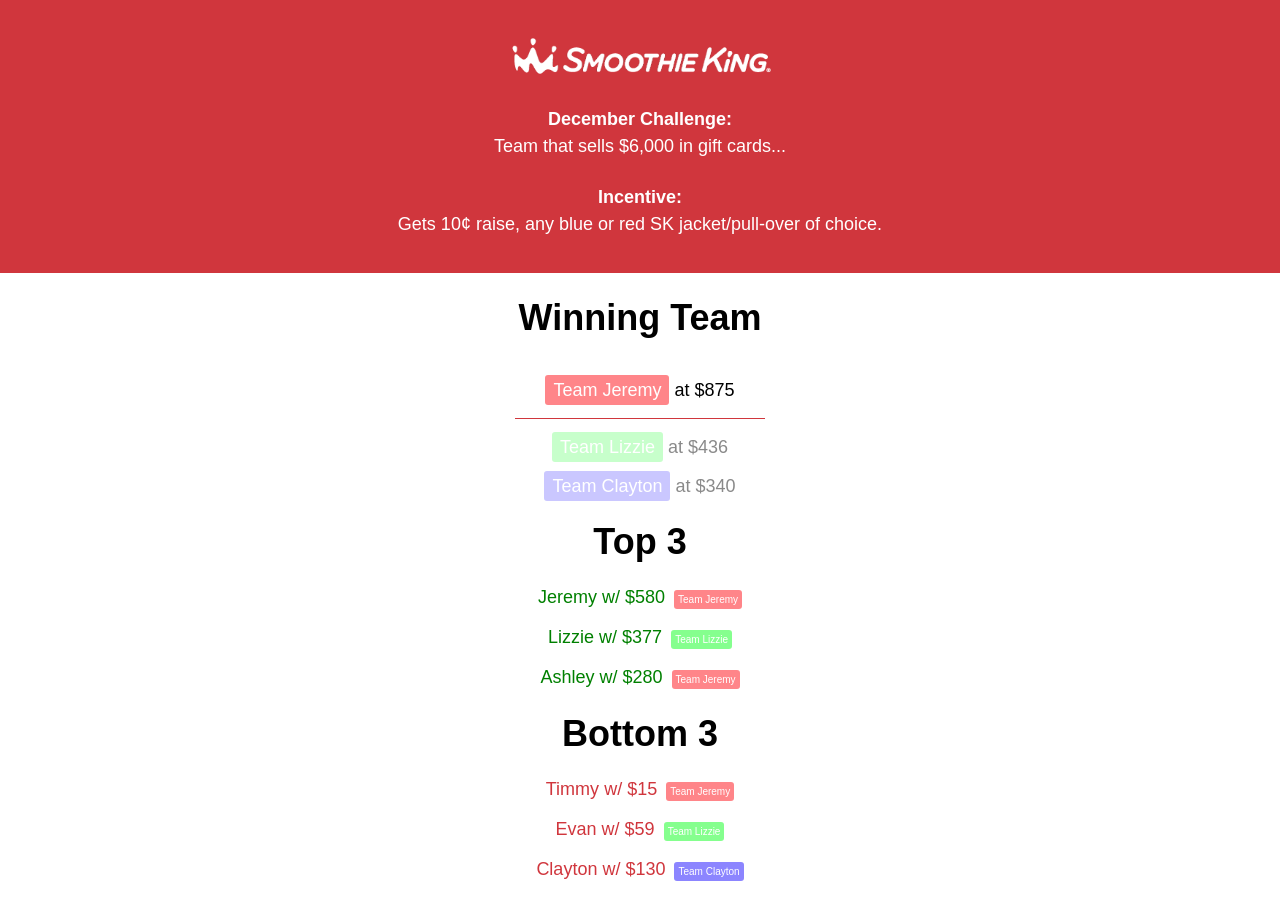
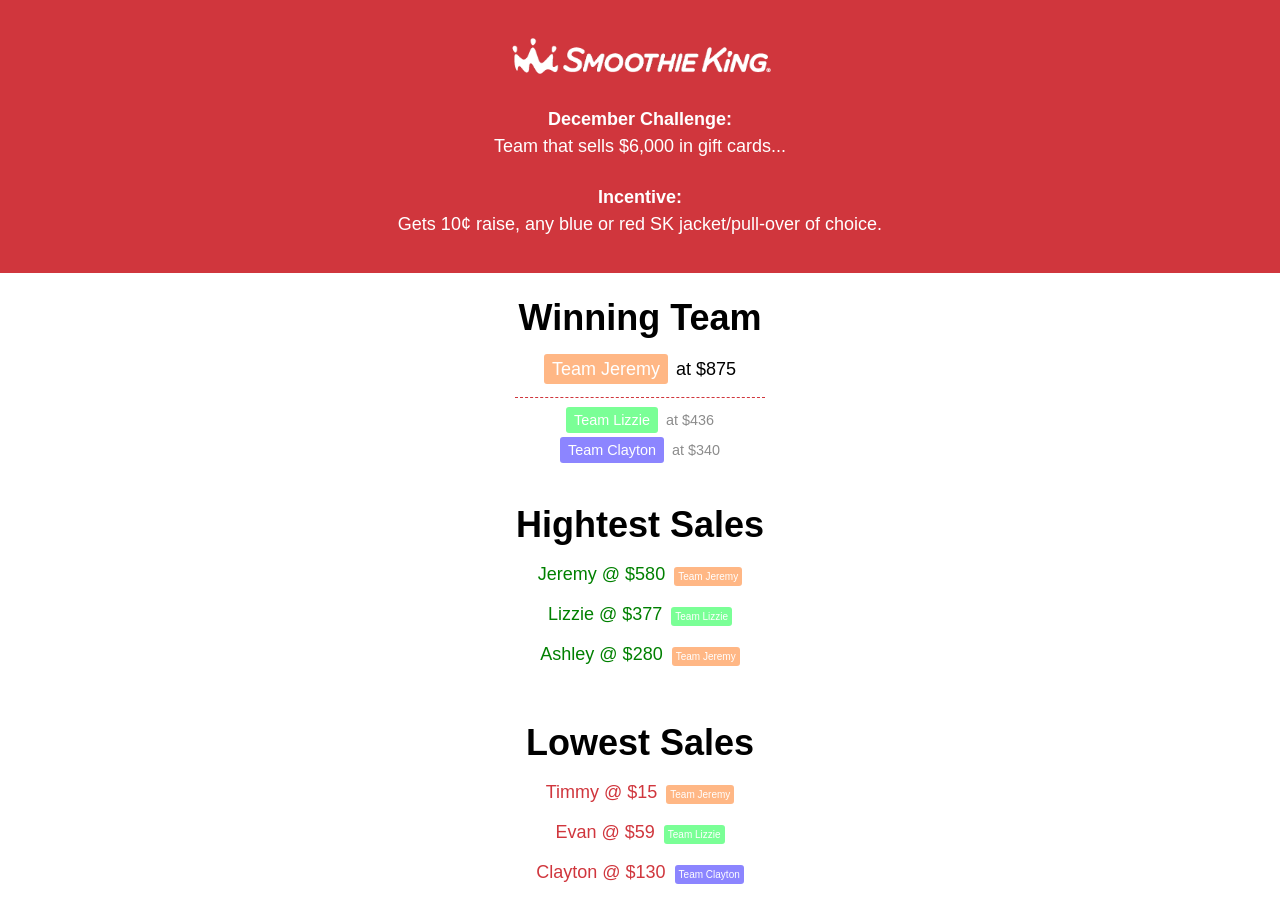
Before and after one commit to chancesmith/sk-team-competition, a React (Create React App) app: page / in a window 1280 px wide. Built offline with nearby package versions, Linux system fonts and the light colour scheme.

Commit message:
adds styles to team tags

```diff
--- a/src/App.css
+++ b/src/App.css
@@ -20,18 +20,26 @@
   font-size: large;
 }
 
+h1 {margin-bottom: 3px;}
+
 span.green {color: green}
 span.red {color: #d0363d}
 
 p.first {
-  border-bottom: 1px solid #d0363d;
+  border-bottom: 1px dashed #d0363d;
   width: 250px;
   text-align: center;
   margin: 0 auto;
   padding: 17px 0;
 }
 p.not-first {
-  opacity: 0.46;
+  font-size: 0.8em;
+}
+p span.total {
+	padding: 0 0 0 8px;
+}
+p.not-first span.total {
+	opacity: .45;
 }
 span.team-tag {
   padding: 5px 8px;
@@ -39,13 +47,17 @@
   color: #FFF;
 }
 span.team-tag.red-tag {
-	background: rgba(255, 0, 10, 0.48);
+	background: rgba(255, 106, 0, 0.48);
 }
 span.team-tag.blue-tag {
 	background: rgba(16, 0, 255, 0.48);
 }
 span.team-tag.green-tag {
-	background: rgba(0, 255, 20, 0.48);
+	background: rgba(0, 255, 55, 0.52);
+}
+
+.team-list {
+    padding: 7px 0;
 }
 .team-list .teamMember {
 
--- a/src/App.js
+++ b/src/App.js
@@ -29,7 +29,8 @@
     let topSalesTeams = sortedTeamsList.map(function(team, i) {
        return(
           <p key={i} className={(i === 0 ? ' first' : ' not-first')}>
-            <span className={"team-tag " + (team.color) + "-tag"}> Team {team.name}</span> at ${team.total}
+            <span className={"team-tag " + (team.color) + "-tag"}> Team {team.name}</span>
+            <span className="total">at ${team.total}</span>
           </p>
        );
     });
@@ -71,7 +72,7 @@
     let topSalesMembers = sortedMembersList.slice(0, limit).map(function(member, i) {
        return(
           <p key={i} className="teamMember">
-            <span className="red">{member.name} w/ ${member.totalSales}</span>
+            <span className="red">{member.name} @ ${member.totalSales}</span>
             <span className={"team-tag " + (member.color) + "-tag"}>Team {member.team}</span>
           </p>
        );
@@ -92,7 +93,7 @@
     let topSalesMembers = sortedMembersList.slice(0, limit).map(function(member, i) {
        return(
           <p key={i} className="teamMember">
-            <span className="green">{member.name} w/ ${member.totalSales}</span>
+            <span className="green">{member.name} @ ${member.totalSales}</span>
             <span className={"team-tag " + (member.color) + "-tag"}>Team {member.team}</span>
           </p>
        );
@@ -136,11 +137,11 @@
           <h1>Winning Team</h1>
           {this.showHighestTeam()}
           <div className="team-list">
-            <h1>Top 3</h1>
+            <h1>Hightest Sales</h1>
             {this.showHighestSalesTeamMembers(3)}
           </div>
           <div className="team-list">
-            <h1>Bottom 3</h1>
+            <h1>Lowest Sales</h1>
             {this.showLowestSalesTeamMembers(3)}
           </div>
         </div>
```
